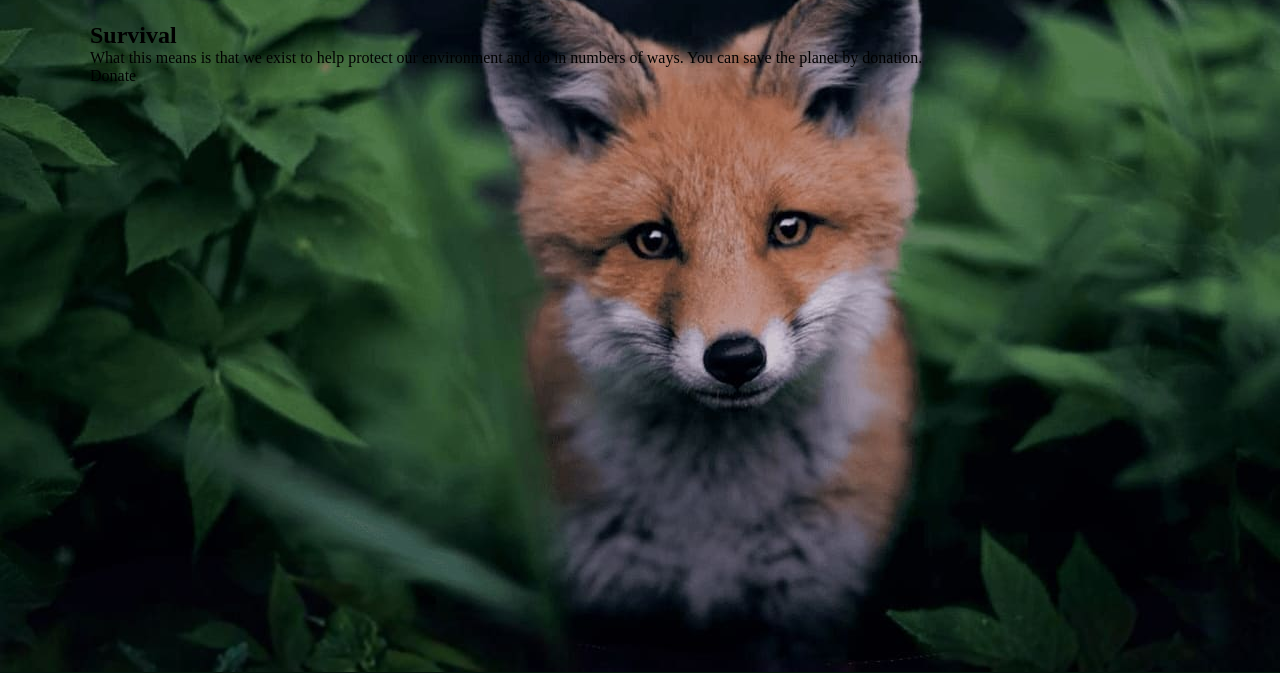
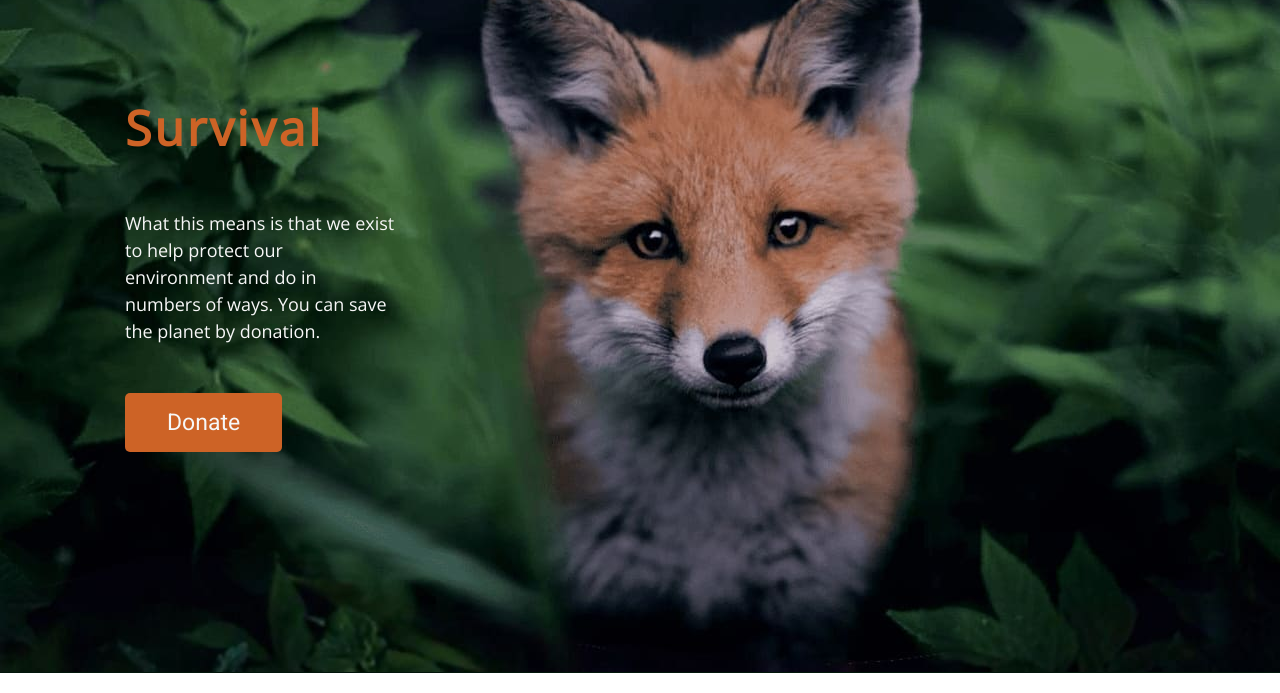
Before and after one commit to selivanova-a/wildlife, a plain HTML site: page index.html in a window 1280 px wide. Shown: the part 107-800 px from the top of the page. Drawn offline with nearby package versions, Linux system fonts and the light colour scheme.

Commit message:
feat: add survival

```diff
--- a/styles/index.scss
+++ b/styles/index.scss
@@ -93,15 +93,40 @@
 }
 
 .article {
-  &article__title {
+  margin: 73px 35px;
+  font-family: 'Open Sans', sans-serif;
+  &__title {
+    margin-bottom:50px;
+    color: $button-color;
+    font-size:48px;
+    letter-spacing: 3px;
 
   }
-  &article__text {
-    max-width: 280px;
-    height: 400px;
+  &__text {
+    margin-bottom:48px;
+    max-width: 270px;
+    font-size:18px;
+    color: $inner-font-color;
+    line-height:27px;
   }
 
   button {
     all: unset;
+    padding:16px 42px;
+    background: $button-color;
+    border-radius: 5px;
+    font-family: Roboto;
+    font-size: 23px;
+    color: $inner-font-color;
+  }
+
+  button:hover {
+    background-color: $button-hover-color;
+    transition-duration: 0.5s;
+  }
+
+  button:active {
+    background-color: $button-pressed-color;
+    transition-duration: 0.5s;
   }
 }
```
Also changed, not shown: styles/index.css, 1 other file.
